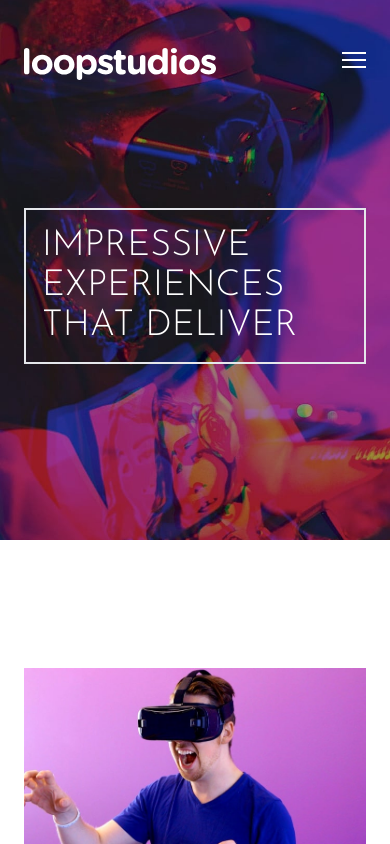
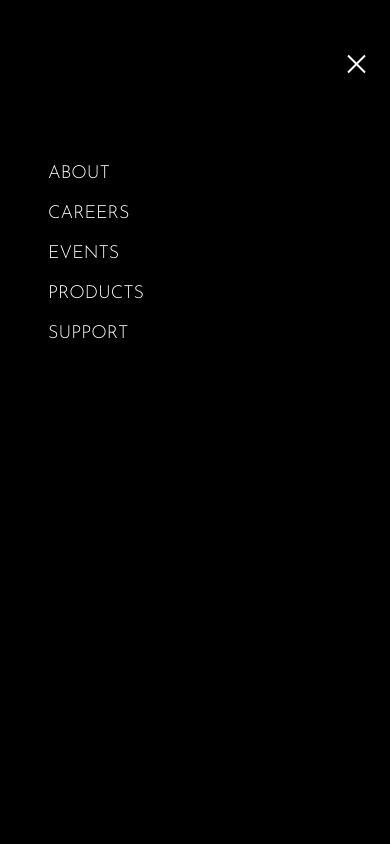
Before and after one commit to Drasty4k/tailwind-projects, a website: page website-projects/loopstudios/index.html in a window 390 px wide. Both pictures are taken after a click on the button 354 px from the left and 64 px from the top of the page. Shown: the top 844 px of the page. Drawn offline with Linux system fonts and the light colour scheme.

Commit message:
finished the Mobile Menu for the Loopstudios project

```diff
--- a/website-projects/loopstudios/index.html
+++ b/website-projects/loopstudios/index.html
@@ -10,6 +10,7 @@
       href="https://fonts.googleapis.com/css2?family=Alata&family=Josefin+Sans:wght@300&display=swap"
       rel="stylesheet"
     />
+    <script src="js/script.js" defer></script>
     <link rel="stylesheet" href="css/style.css" />
     <title>Simple Tailwind Starter</title>
   </head>
@@ -69,7 +70,18 @@
           </div>
         </nav>
 
-        <!-- @todo - Mobile Menu -->
+        <!-- Mobile Menu -->
+
+        <div
+          id="menu"
+          class="absolute top-0 bottom-0 left-0 hidden flex-col self-end w-full min-h-screen py-1 pt-40 pl-12 z-10 space-y-3 text-lg text-white uppercase bg-black"
+        >
+          <a href="#" class="hover:text-pink-500">About</a>
+          <a href="#" class="hover:text-pink-500">Careers</a>
+          <a href="#" class="hover:text-pink-500">Events</a>
+          <a href="#" class="hover:text-pink-500">Products</a>
+          <a href="#" class="hover:text-pink-500">Support</a>
+        </div>
 
         <div
           class="max-w-lg mt-32 mb-32 p-4 font-sans text-4xl text-white uppercase border-2 md:p-10 md:m-32 md:mx-0 md:text-6xl"
--- /dev/null
+++ b/website-projects/loopstudios/js/script.js
@@ -0,0 +1,10 @@
+const btn = document.getElementById("menu-btn");
+const menu = document.getElementById("menu");
+
+btn.addEventListener("click", navToggle);
+
+function navToggle() {
+  btn.classList.toggle("open");
+  menu.classList.toggle("flex");
+  menu.classList.toggle("hidden");
+}
```
Also changed, not shown: website-projects/loopstudios/css/style.css.
